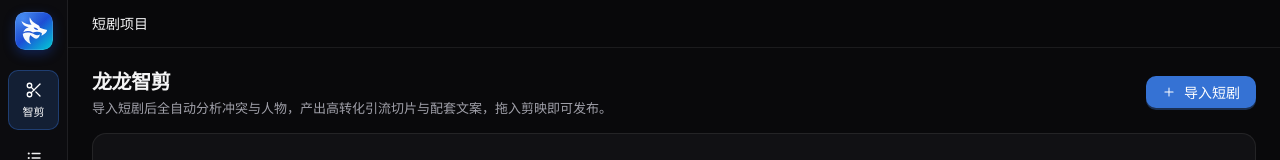
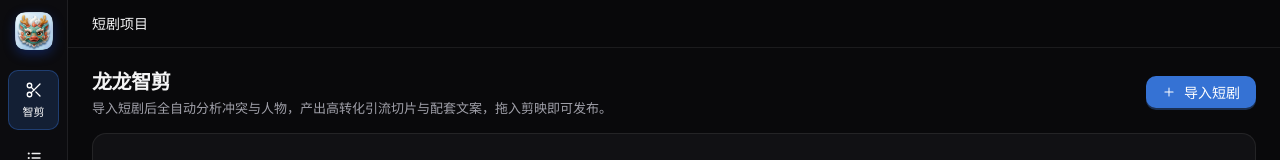
Before and after one commit to ZhangYuLi2000/drama-clip, a React (Vite) app in the folder src/renderer/: page / in a window 1280 px wide. Shown: the top 160 px of the page. Built offline with nearby package versions, Linux system fonts and the light colour scheme.

Commit message:
feat(brand): 替换为高通透液态玻璃底 Q 版国潮龙图标

```diff
--- a/src/renderer/src/App.tsx
+++ b/src/renderer/src/App.tsx
@@ -1,7 +1,6 @@
 import { useEffect } from 'react'
 import type { ReactElement } from 'react'
 import {
-  BrandMark,
   IconQueue,
   IconMonitor,
   IconMoon,
@@ -10,6 +9,7 @@ import {
   IconStop,
   IconSun
 } from './icons'
+import dragonIcon from '../../../vibe_images/longlong-mark-final_1794838613208_7fe282a0.png'
 import { Badge, Breadcrumb, Button, Space, Tooltip } from 'antd'
 import { findDrama, startLibrarySync, useLibrary } from './library'
 import { toast, useStore, type ThemeMode } from './store'
@@ -74,7 +74,7 @@ export default function App(): ReactElement {
           title="龙龙智剪"
           aria-label="龙龙智剪 · 返回项目列表"
         >
-          <BrandMark className="dw-logo-mark" size={38} />
+          <img className="dw-logo-img" src={dragonIcon} alt="" />
         </button>
 
         <nav className="dw-rail-nav">
```
Also changed, not shown: vibe_images/longlong-mark-final_1794838613208_7fe282a0.png.
